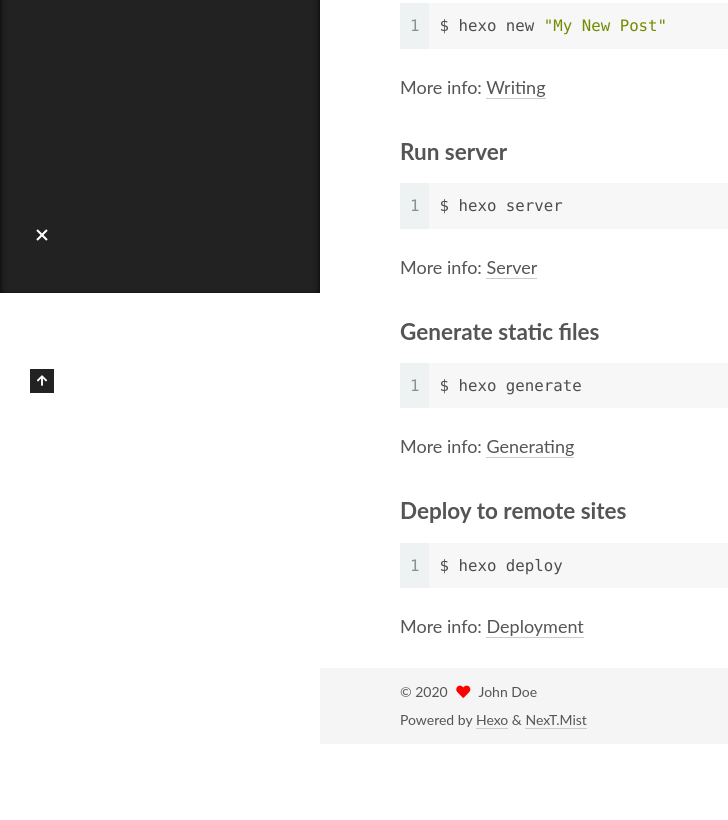
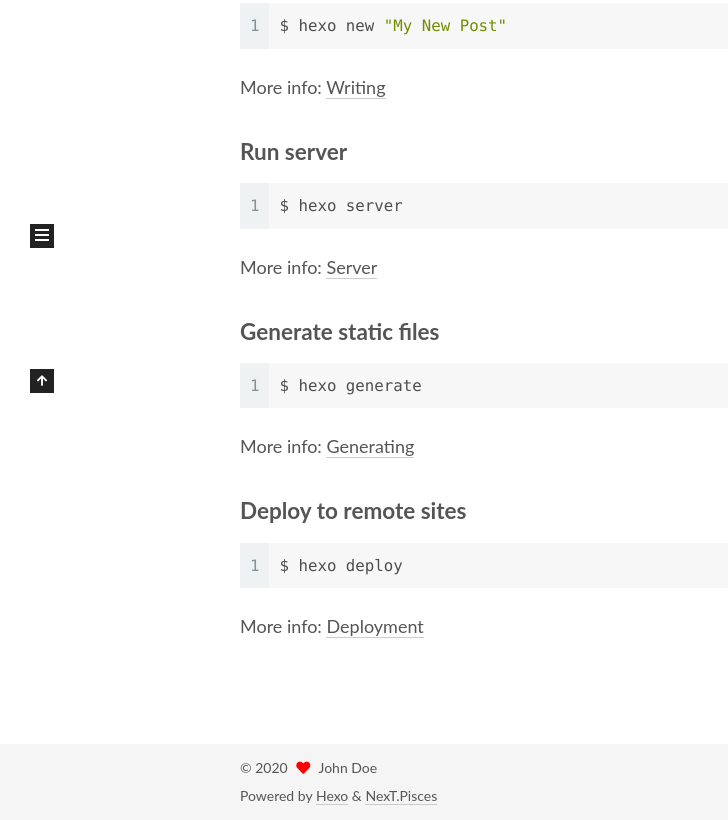
Before and after one commit to Quwater/Quwater.github.io, a plain HTML site: page 2020/06/19/hello-world/index.html in a window 1280 px wide. Shown: the part 507-1327 px from the top of the page, without its empty margins (0-728 px from the left). Before the commit the page ends 1251 px from the top, so only its background shows below. Drawn offline with Linux system fonts and the light colour scheme.

Commit message:
Site updated: 2020-06-19 19:19:58

```diff
--- a/2020/06/19/hello-world/index.html
+++ b/2020/06/19/hello-world/index.html
@@ -17,7 +17,7 @@
 
 <script id="hexo-configurations">
     var NexT = window.NexT || {};
-    var CONFIG = {"hostname":"yoursite.com","root":"/","scheme":"Mist","version":"7.8.0","exturl":false,"sidebar":{"position":"left","display":"post","padding":18,"offset":12,"onmobile":false},"copycode":{"enable":false,"show_result":false,"style":null},"back2top":{"enable":true,"sidebar":false,"scrollpercent":false},"bookmark":{"enable":false,"color":"#222","save":"auto"},"fancybox":false,"mediumzoom":false,"lazyload":false,"pangu":false,"comments":{"style":"tabs","active":null,"storage":true,"lazyload":false,"nav":null},"algolia":{"hits":{"per_page":10},"labels":{"input_placeholder":"Search for Posts","hits_empty":"We didn't find any results for the search: ${query}","hits_stats":"${hits} results found in ${time} ms"}},"localsearch":{"enable":false,"trigger":"auto","top_n_per_article":1,"unescape":false,"preload":false},"motion":{"enable":true,"async":false,"transition":{"post_block":"fadeIn","post_header":"slideDownIn","post_body":"slideDownIn","coll_header":"slideLeftIn","sidebar":"slideUpIn"}}};
+    var CONFIG = {"hostname":"yoursite.com","root":"/","scheme":"Pisces","version":"7.8.0","exturl":false,"sidebar":{"position":"left","display":"post","padding":18,"offset":12,"onmobile":false},"copycode":{"enable":false,"show_result":false,"style":null},"back2top":{"enable":true,"sidebar":false,"scrollpercent":false},"bookmark":{"enable":false,"color":"#222","save":"auto"},"fancybox":false,"mediumzoom":false,"lazyload":false,"pangu":false,"comments":{"style":"tabs","active":null,"storage":true,"lazyload":false,"nav":null},"algolia":{"hits":{"per_page":10},"labels":{"input_placeholder":"Search for Posts","hits_empty":"We didn't find any results for the search: ${query}","hits_stats":"${hits} results found in ${time} ms"}},"localsearch":{"enable":false,"trigger":"auto","top_n_per_article":1,"unescape":false,"preload":false},"motion":{"enable":true,"async":false,"transition":{"post_block":"fadeIn","post_header":"slideDownIn","post_body":"slideDownIn","coll_header":"slideLeftIn","sidebar":"slideUpIn"}}};
   </script>
 
   <meta name="description" content="Welcome to Hexo! This is your very first post. Check documentation for more info. If you get any problems when using Hexo, you can find the answer in troubleshooting or you can ask me on GitHub. Quick">
@@ -318,7 +318,7 @@
   </span>
   <span class="author" itemprop="copyrightHolder">John Doe</span>
 </div>
-  <div class="powered-by">Powered by <a href="https://hexo.io/" class="theme-link" rel="noopener" target="_blank">Hexo</a> & <a href="https://mist.theme-next.org/" class="theme-link" rel="noopener" target="_blank">NexT.Mist</a>
+  <div class="powered-by">Powered by <a href="https://hexo.io/" class="theme-link" rel="noopener" target="_blank">Hexo</a> & <a href="https://pisces.theme-next.org/" class="theme-link" rel="noopener" target="_blank">NexT.Pisces</a>
   </div>
 
 
@@ -344,7 +344,7 @@
 <script src="/js/motion.js"></script>
 
 
-<script src="/js/schemes/muse.js"></script>
+<script src="/js/schemes/pisces.js"></script>
 
 
 <script src="/js/next-boot.js"></script>
```
Also changed, not shown: archives/2020/06/index.html (+3 -3 lines), archives/2020/index.html (+3 -3 lines), archives/index.html (+3 -3 lines), index.html (+3 -3 lines).
